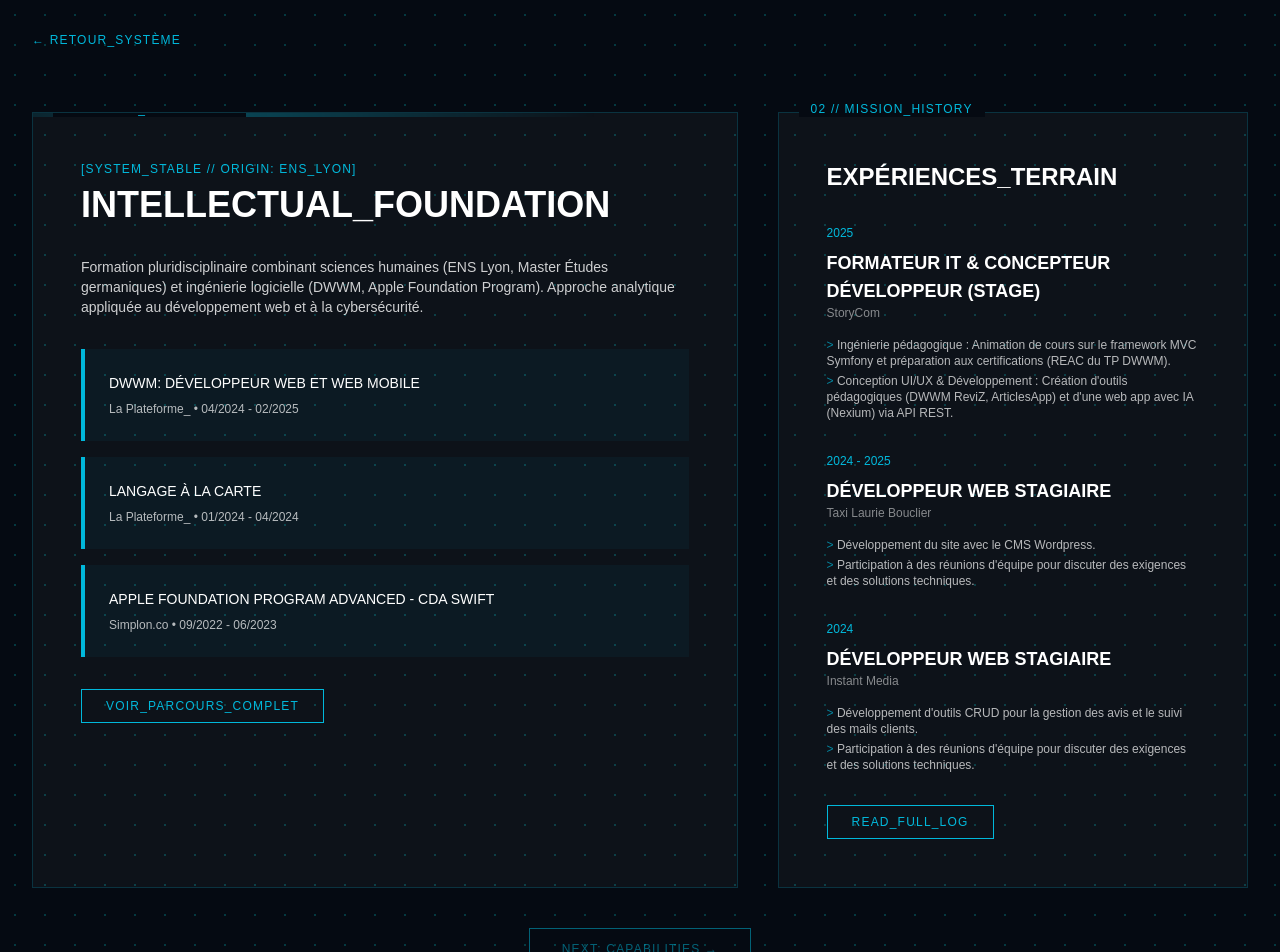
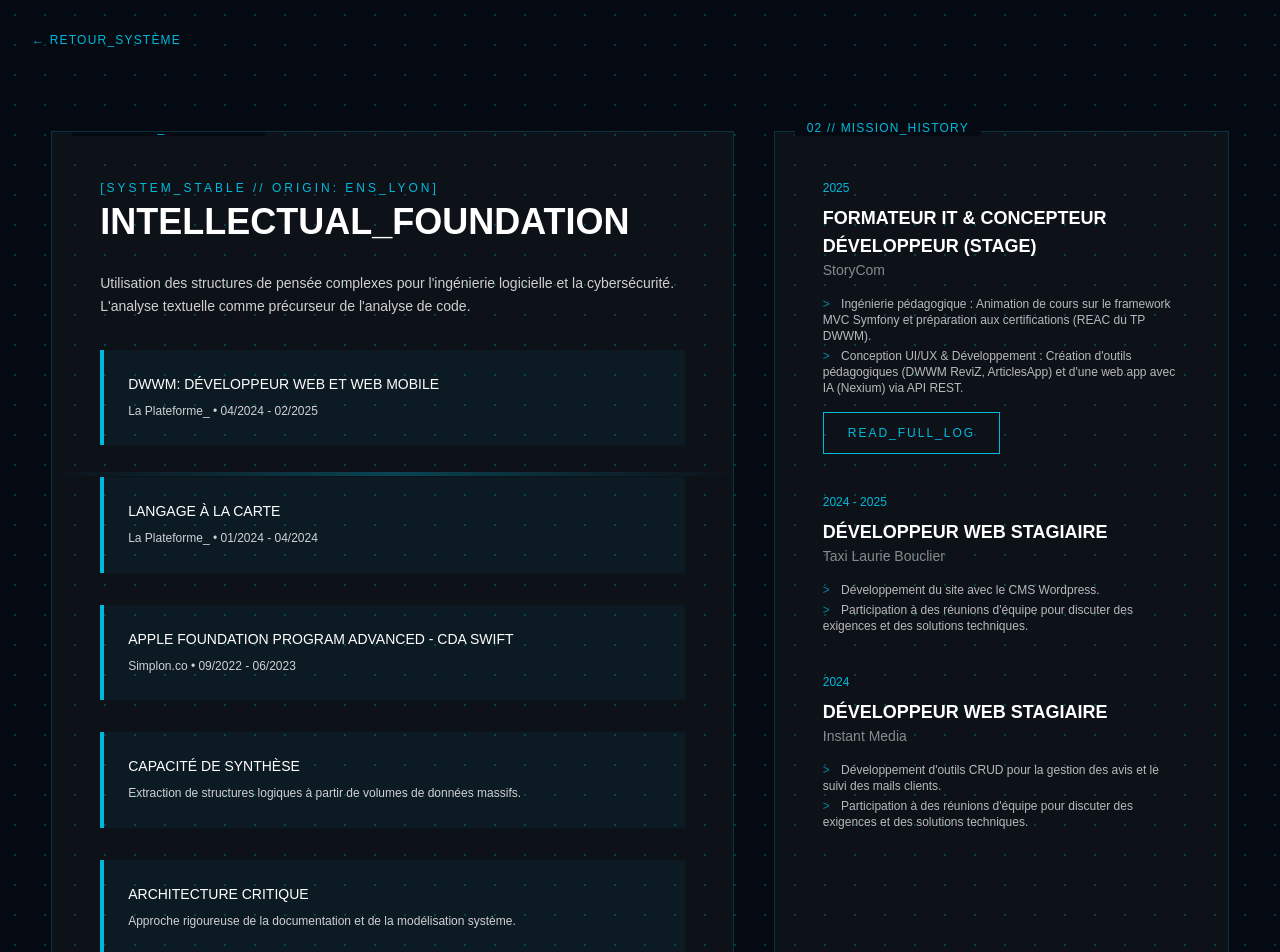
Before and after one commit to kydoCode/portfolio-front-2026, a Next.js app: page /core in a window 1280 px wide. Shown: the top 952 px of the page. Built offline with nearby package versions, Linux system fonts and the light colour scheme.

Commit message:
Refonte: SYSTEM_CORE avec layout UI original (grid 1.2fr/0.8fr + scan line + asset boxes)

```diff
--- a/src/app/core/page.tsx
+++ b/src/app/core/page.tsx
@@ -1,16 +1,16 @@
 'use client';
 
 import { useRouter } from 'next/navigation';
+import educationData from '@/data/education_full.json';
 import experienceData from '@/data/experience.json';
-import educationData from '@/data/education_full.json';
 
 export default function SystemCore() {
   const router = useRouter();
-  const latestExperiences = experienceData.experience.slice(0, 3);
-  const latestEducation = educationData.education.slice(0, 3);
+  const topEducation = educationData.education.slice(0, 3);
+  const topExperience = experienceData.experience.slice(0, 3);
 
   return (
-    <div className="min-h-screen bg-[#050a12] text-white p-8 cursor-none" style={{ backgroundImage: 'radial-gradient(rgba(0, 245, 255, 0.2) 1px, transparent 1px)', backgroundSize: '30px 30px' }}>
+    <div className="min-h-screen bg-[#050a12] text-white p-[4vw] cursor-crosshair overflow-x-hidden" style={{ backgroundImage: 'radial-gradient(rgba(0, 245, 255, 0.2) 1px, transparent 1px)', backgroundSize: '30px 30px' }}>
 
       <button
         onClick={() => router.push('/')}
@@ -19,78 +19,86 @@ export default function SystemCore() {
         ← RETOUR_SYSTÈME
       </button>
 
-      <div className="max-w-7xl mx-auto grid grid-cols-1 lg:grid-cols-[1.2fr_0.8fr] gap-10 pt-20">
+      <div className="grid grid-cols-1 lg:grid-cols-[1.2fr_0.8fr] gap-10 max-w-[1400px] mx-auto pt-20">
 
-        <section className="border border-cyan-500/20 bg-white/[0.03] p-12 relative overflow-hidden">
+        {/* CORE PROCESSOR */}
+        <div className="border border-cyan-500/20 p-12 bg-white/[0.03] relative overflow-hidden">
           <div className="absolute top-0 left-0 w-full h-1 bg-gradient-to-r from-transparent via-cyan-500 to-transparent opacity-30 animate-[scan_4s_linear_infinite]" />
           <span className="absolute -top-3 left-5 bg-[#050a12] px-3 text-xs text-cyan-500 tracking-widest">
             01 // CORE_PROCESSOR
           </span>
 
           <div className="mb-8">
-            <p className="text-xs text-cyan-500 tracking-widest mb-2">[SYSTEM_STABLE // ORIGIN: ENS_LYON]</p>
-            <h2 className="text-4xl font-bold uppercase">Intellectual_Foundation</h2>
+            <span className="text-cyan-500 text-xs tracking-[3px] block mb-2">[SYSTEM_STABLE // ORIGIN: ENS_LYON]</span>
+            <h2 className="text-4xl font-bold uppercase leading-none">Intellectual_Foundation</h2>
           </div>
 
-          <p className="text-sm opacity-80 mb-8">
-            Formation pluridisciplinaire combinant sciences humaines (ENS Lyon, Master Études germaniques)
-            et ingénierie logicielle (DWWM, Apple Foundation Program). Approche analytique appliquée
-            au développement web et à la cybersécurité.
+          <p className="text-sm opacity-80 mb-8 leading-relaxed">
+            Utilisation des structures de pensée complexes pour l'ingénierie logicielle et la cybersécurité.
+            L'analyse textuelle comme précurseur de l'analyse de code.
           </p>
 
-          <div className="space-y-4 mb-8">
-            {latestEducation.map((edu, i) => (
+          <div className="space-y-8">
+            {topEducation.map((edu, i) => (
               <div key={i} className="bg-cyan-500/5 border-l-4 border-cyan-500 p-6">
                 <h3 className="text-sm uppercase mb-2">{edu.intitule}</h3>
-                <p className="text-xs opacity-70">{edu.etablissement} • {edu.annees.join(' - ')}</p>
+                <p className="text-xs opacity-80 leading-relaxed">
+                  {edu.etablissement} • {edu.annees.join(' - ')}
+                </p>
               </div>
             ))}
           </div>
 
-          <button
-            onClick={() => router.push('/education')}
-            className="border border-cyan-500 text-cyan-500 px-6 py-2 text-xs tracking-widest hover:bg-cyan-500 hover:text-[#050a12] transition-all"
-          >
-            VOIR_PARCOURS_COMPLET
-          </button>
-        </section>
+          <div className="bg-cyan-500/5 border-l-4 border-cyan-500 p-6 mt-8">
+            <h3 className="text-sm uppercase mb-2">Capacité de Synthèse</h3>
+            <p className="text-xs opacity-80 leading-relaxed">
+              Extraction de structures logiques à partir de volumes de données massifs.
+            </p>
+          </div>
 
-        <section className="border border-cyan-500/20 bg-white/[0.03] p-12 relative">
+          <div className="bg-cyan-500/5 border-l-4 border-cyan-500 p-6 mt-8">
+            <h3 className="text-sm uppercase mb-2">Architecture Critique</h3>
+            <p className="text-xs opacity-80 leading-relaxed">
+              Approche rigoureuse de la documentation et de la modélisation système.
+            </p>
+          </div>
+        </div>
+
+        {/* MISSION HISTORY */}
+        <div className="border border-cyan-500/20 p-12 bg-white/[0.03] relative">
           <span className="absolute -top-3 left-5 bg-[#050a12] px-3 text-xs text-cyan-500 tracking-widest">
             02 // MISSION_HISTORY
           </span>
 
-          <h2 className="text-2xl font-bold uppercase mb-8">Expériences_Terrain</h2>
-
-          <div className="space-y-8">
-            {latestExperiences.map((exp, i) => (
-              <div key={i}>
+          <div className="space-y-10">
+            {topExperience.map((exp, i) => (
+              <div key={i} className="relative">
                 <span className="text-xs text-cyan-500 block mb-2">{exp.annees.join(' - ')}</span>
                 <h3 className="text-lg uppercase font-bold">{exp.poste}</h3>
-                <span className="text-xs opacity-50 block mb-4">{exp.entreprise}</span>
-                <ul className="text-xs opacity-70 space-y-1">
+                <span className="text-sm opacity-50 block mb-4">{exp.entreprise}</span>
+                <ul className="space-y-1">
                   {exp.details.slice(0, 2).map((detail, j) => (
-                    <li key={j} className="before:content-['>_'] before:text-cyan-500">
+                    <li key={j} className="text-xs opacity-70 before:content-['>_'] before:text-cyan-500 before:mr-2">
                       {detail.replace(/<[^>]*>/g, '')}
                     </li>
                   ))}
                 </ul>
+                {i === 0 && (
+                  <button
+                    onClick={() => router.push('#')}
+                    className="mt-4 bg-transparent border border-cyan-500 text-cyan-500 px-6 py-3 text-xs tracking-[2px] hover:bg-cyan-500 hover:text-[#050a12] transition-all"
+                  >
+                    READ_FULL_LOG
+                  </button>
+                )}
               </div>
             ))}
           </div>
-
-          <button
-            onClick={() => router.push('/experience')}
-            className="mt-8 border border-cyan-500 text-cyan-500 px-6 py-2 text-xs tracking-widest hover:bg-cyan-500 hover:text-[#050a12] transition-all"
-          >
-            READ_FULL_LOG
-          </button>
-        </section>
+        </div>
 
       </div>
 
-      <div className="max-w-7xl mx-auto mt-10">
-        <div className="flex justify-center gap-4">
+      <div className="max-w-[1400px] mx-auto mt-10 flex justify-center">
         <button
           onClick={() => router.push('/capabilities')}
           className="border border-cyan-500/50 text-cyan-500/50 px-8 py-3 text-xs tracking-widest hover:border-cyan-500 hover:text-cyan-500 transition-all"
@@ -98,12 +106,11 @@ export default function SystemCore() {
           NEXT: CAPABILITIES →
         </button>
       </div>
-      </div>
 
       <style jsx>{`
         @keyframes scan {
-          0% { transform: translateX(-100%); }
-          100% { transform: translateX(100%); }
+          0% { top: -5%; }
+          100% { top: 105%; }
         }
       `}</style>
     </div>
```
Lines whose indentation alone changed are shown as unchanged.
